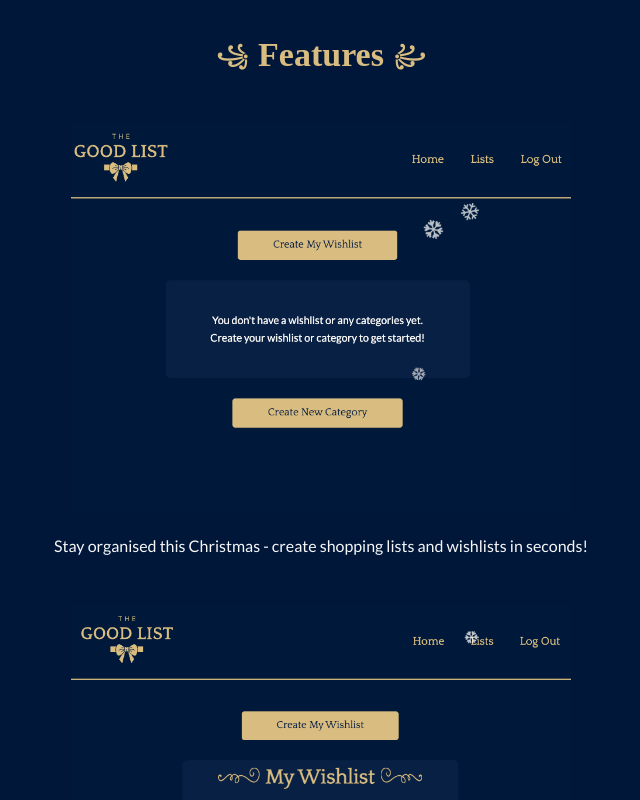
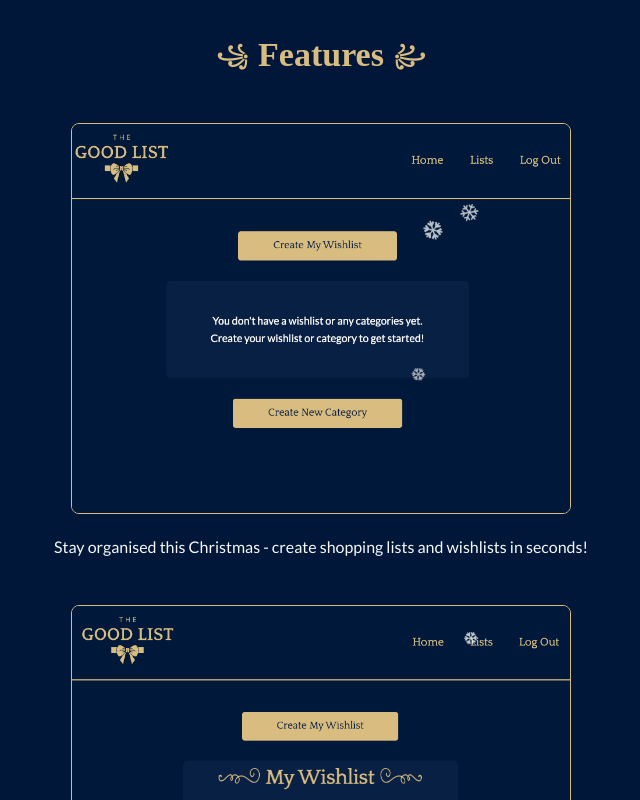
Before and after one commit to SheCodesAus/debugging_ducks_frontend, a React (Vite) app: page / in a window 1280 px wide. Shown: the part 1080-1880 px from the top of the page, without its empty margins (319-959 px from the left). Built offline with nearby package versions, Linux system fonts and the light colour scheme; a web font is replaced by a local one.

Commit message:
Add borders to images

```diff
--- a/src/pages/HomePage.css
+++ b/src/pages/HomePage.css
@@ -113,6 +113,8 @@
   max-width: 500px;
   height: auto;
   object-fit: cover;
+  border: 1px solid var(--gold);
+  border-radius: 8px;
 }
 
 .List-img p {
```
